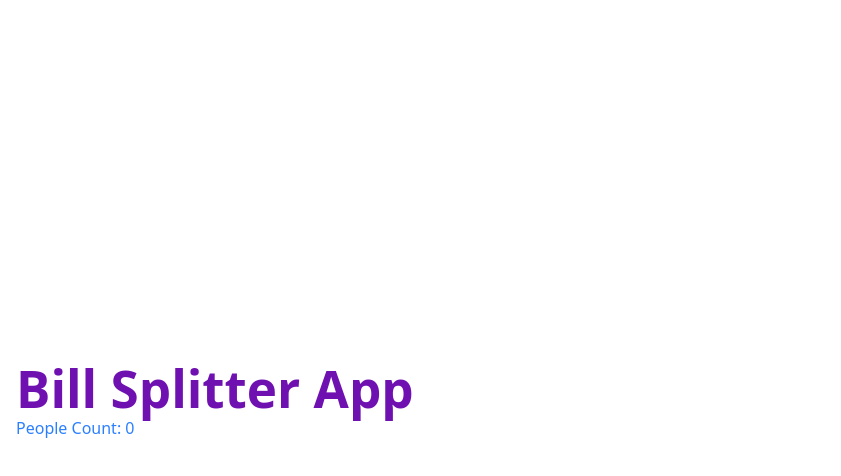
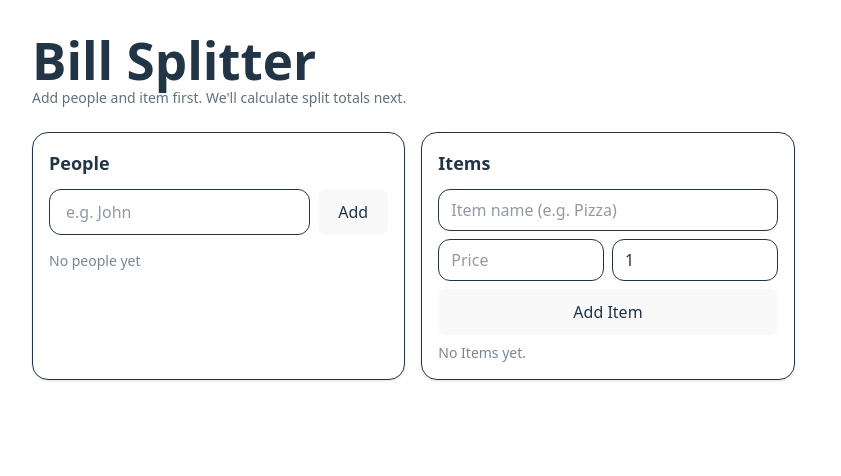
Before and after one commit to mosetz/bill-splitter, a React (Vite) app: page / in a window 1280 px wide. Shown: the top 476 px of the page, without its empty margins (0-841 px from the left). Built offline with nearby package versions, Linux system fonts and the light colour scheme.

Commit message:
added item and person section in home page of application each section have it own function person for adding name. Item for adding name, qty, price

```diff
--- a/src/App.jsx
+++ b/src/App.jsx
@@ -1,16 +1,15 @@
 import {useSelector} from 'react-redux';
+import  Home  from '../src/pages/home'
 
 function App() {
 
   const people = useSelector(state => state.people.list);
 
-
   return (
 
-      <div className='p-4'>
-        <h1 className='text-5xl font-bold text-purple-800'>Bill Splitter App</h1>
-        <p className='text-blue-500'>People Count: {people.length}</p>
-      </div>
+    <>
+      <Home />
+    </>
 
   );
 }
--- a/src/pages/home.jsx
+++ b/src/pages/home.jsx
@@ -46,16 +46,161 @@ export default function Home() {
             })
         );
         setItemName('');
-        setPersonName('');
-        setQty('');
+        setUnitPrice('');
+        setQty('1');
+    }
+
+    const handleRemovePerson = (id) => {
+        dispatch(removePerson(id));
+    }
+
+    const handleRemoveItems = (id) => {
+        dispatch(removeItem(id))
+    }
+
+    const handleIncreaseQty = (id) => {
+        dispatch(incrementQty(id))
+    }
+
+    const handleDecrementQty = (id) => {
+        dispatch(decrementQty(id))
     }
 
     return (
-        <>
-            <div>
-                <h1>This is a test</h1>
-                <p>test test</p>
+
+            <div className="min-h-screen p-4 md:p-8 ">
+                <div className="mx-auto max-w-6xl">
+                    <header className="mb-6">
+                        <h1 className="text-2xl md:text-3xl font-bold">Bill Splitter</h1>
+                        <p className="text-sm opacity-70">Add people and item first. We'll calculate split totals next.</p>
+                    </header>
+
+                    <div className="grid grid-cols-1 md:grid-cols-3 gap-4">
+                        {/* People Section*/}
+                        <section className="rounded-2xl border p-4 shadow-sm">
+                            <h2 className="text-lg font-semibold mb-3">People</h2>
+
+                            <div className="flex gap-2">
+                                <input type="text"
+                                    className="w-full rounded-xl border px-4 py-2"
+                                    placeholder="e.g. John"
+                                    value={personName}
+                                    onChange={(e) => setPersonName(e.target.value)}
+                                    onKeyDown={(e) => {
+                                        if(e.key === "Enter") handleAddPerson();
+                                    }}
+                                />
+                                <button
+                                    className="rounded-xl border px-3 py-2 font-medium disabled:opacity-40"
+                                    disabled={canAddPerson}
+                                    onClick={handleAddPerson}
+                                >
+                                    Add
+                                </button>
+                            </div>
+
+                            <div className="mt-4 space-y-2">
+                                {people.length === 0 ? (
+                                    <p className="text-sm opacity-60">No people yet</p>
+                                ) : (
+                                    people.map((p) => (
+                                        <div key={p.id} className="flex item-center justify-between rounded-xl border px-3 py-2">
+                                            <span className="truncate">{p.name}</span>
+                                            <button
+                                                className="text-sm underline opacity-80 hover:opacity-100"
+                                                onClick={() => handleRemovePerson(p.id)}
+                                            >
+                                                Remove
+                                            </button>
+                                        </div>
+                                    ))
+                                )}
+                            </div>
+                        </section>
+
+                        {/* Item section */}
+                        <section className="rounded-2xl border p-4 shadow-sm">
+                            <h2 className="text-lg font-semibold mb-3">Items</h2>
+
+                            <div className="space-y-2">
+                                <input type="text"
+                                    className="w-full rounded-xl border px-3 py-2"
+                                    placeholder="Item name (e.g. Pizza)"
+                                    value={itemName}
+                                    onChange={(e) => setItemName(e.target.value)}
+                                />
+
+                                <div className="flex gap-2">
+                                    <input type="text"
+                                        className="w-1/2 rounded-xl border px-3 py-2"
+                                        placeholder="Price"
+                                        inputMode="decimal"
+                                        value={unitPrice}
+                                        onChange={(e) => setUnitPrice(e.target.value)}
+                                    />
+
+                                    <input type="number"
+                                        className="w-1/2 rounded-xl border px-3 py-2"
+                                        placeholder="Qty"
+                                        inputMode="numeric"
+                                        value={qty}
+                                        onChange={(e) => setQty(e.target.value)}
+                                    />
+                                </div>
+
+                                <button
+                                    className="w-full rounded-xl border px-3 py-2 font-medium disabled:opacity-40"
+                                    disable={canAddItem}
+                                    onClick={handleAddItem}
+                                >
+                                    Add Item
+                                </button>
+                            </div>
+
+                            <div className="mt-2 space-y-2">
+                                {items.length === 0 ? (
+                                    <p className="text-sm opacity-60">No Items yet.</p>
+                                ) : (
+                                    items.map((item) => (
+                                        <div key={item.id} className="rounded-xl border px-3 py-2">
+                                            <div className="flex items-center justify-between gap-2">
+                                                <div className="min-w-0">
+                                                    <p className="font-medium truncate">{item.name}</p>
+                                                    <p className="text-sm opacity-70">
+                                                        {item.unitPrice.toFixed(2)} THB x {item.qty}
+                                                    </p>
+                                                </div>
+                                                <button
+                                                    className="text-sm underline opacity-80 hover:opacity-100"
+                                                    onClick={() => handleRemoveItems(item.id)}
+                                                >
+                                                    Remove
+                                                </button>
+                                            </div>
+
+                                            <div className="mt-2 flex items-center gap-2">
+                                                <button
+                                                    className="rounded-xl border px-3 py-1"
+                                                    onClick={() => handleDecrementQty(item.id)}
+                                                >
+                                                    -
+                                                </button>
+                                                <span className="min-w-8 text-center">{item.qty}</span>
+                                                <button
+                                                    className="rounded-xl border px-3 py-1"
+                                                    onClick={() => handleIncreaseQty(item.id)}
+                                                >
+                                                    +
+                                                </button>
+                                            </div>
+                                        </div>
+                                    ))
+                                )}
+
+                            </div>
+                        </section>
+                    </div>
+                </div>
             </div>
-        </>
     );
 }
```
